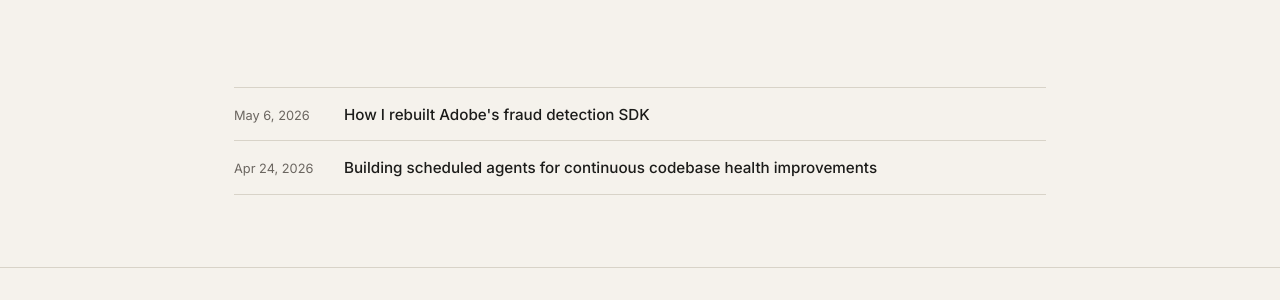
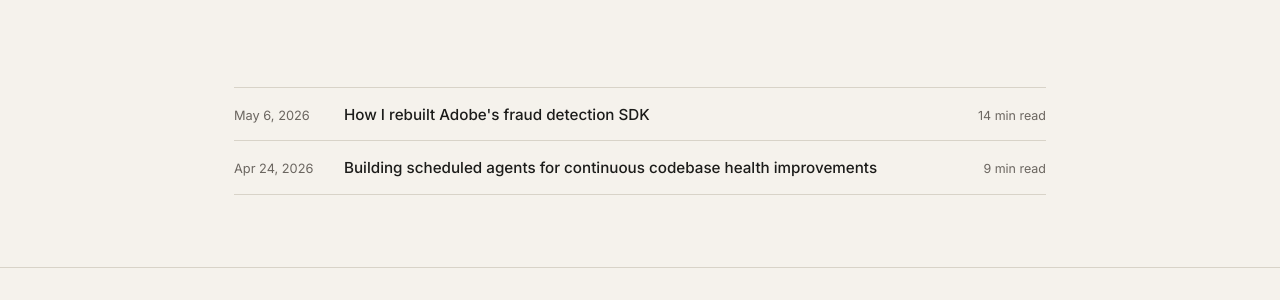
Before and after one commit to ericlu28/ericlu28.github.io, a Jekyll site: the page built from blog.html, in a window 1280 px wide. Shown: the part 177-477 px from the top of the page. Built offline with Jekyll 4.4.1, drawn with Linux system fonts in a browser that asks for light colours.

Commit message:
small life

```diff
--- a/blog.html
+++ b/blog.html
@@ -13,9 +13,13 @@ title: Blog
   <section>
     <ul class="post-list">
       {% for post in site.posts %}
+      {% assign words = post.content | number_of_words %}
+      {% assign reading_time = words | divided_by: 200 %}
+      {% if reading_time < 1 %}{% assign reading_time = 1 %}{% endif %}
       <li class="post-item">
         <span class="post-date">{{ post.date | date: "%b %-d, %Y" }}</span>
         <span class="post-title"><a href="{{ post.url | relative_url }}">{{ post.title }}</a></span>
+        <span class="post-read-time">{{ reading_time }} min read</span>
       </li>
       {% endfor %}
     </ul>
--- a/css/style.css
+++ b/css/style.css
@@ -521,7 +521,6 @@ section + section {
   align-items: start;
   padding-bottom: 3rem;
   border-top: 1px solid var(--border);
-  margin-left: -4rem;
 }
 
 .resume-sidebar {
@@ -587,11 +586,18 @@ section + section {
   min-width: 90px;
 }
 .post-title {
+  flex: 1;
   font-size: 0.95rem;
   font-weight: 500;
 }
 .post-title a { color: var(--text); }
 .post-title a:hover { color: var(--accent); text-decoration: none; }
+
+.post-read-time {
+  font-size: 0.78rem;
+  color: var(--muted);
+  white-space: nowrap;
+}
 
 .empty-state {
   text-align: center;
@@ -782,7 +788,7 @@ section + section {
   .resume-entry { grid-template-columns: 1fr; }
   .resume-entry-date { text-align: left; }
 
-  .resume-layout { grid-template-columns: 1fr; margin-left: 0; }
+  .resume-layout { grid-template-columns: 1fr; }
   .resume-sidebar {
     padding-right: 0;
     border-right: none;
--- a/index.html
+++ b/index.html
@@ -55,6 +55,7 @@ title: ""
         <br><br>
         I've been trying to do more reading and writing lately.
         Check out my <a href="/blog/">blog</a>.
+      </p>
     </div>
   </section>
 
@@ -90,7 +91,6 @@ title: ""
                 <li>Seed oils</li>
                 <li>Apple Maps</li>
                 <li>NBA</li>
-                <li></li>
               </ul>
             </div>
           </div>
--- a/resume.html
+++ b/resume.html
@@ -60,6 +60,8 @@ title: Resume
             <span class="skill-tag">NewRelic</span>
           </div>
         </div>
+
+      </section>
 
       <section>
         <h2 class="section-title">Education</h2>
```
Also changed, not shown: _posts/2026-05-06-arp-sdk.md (+1 -1 lines).
